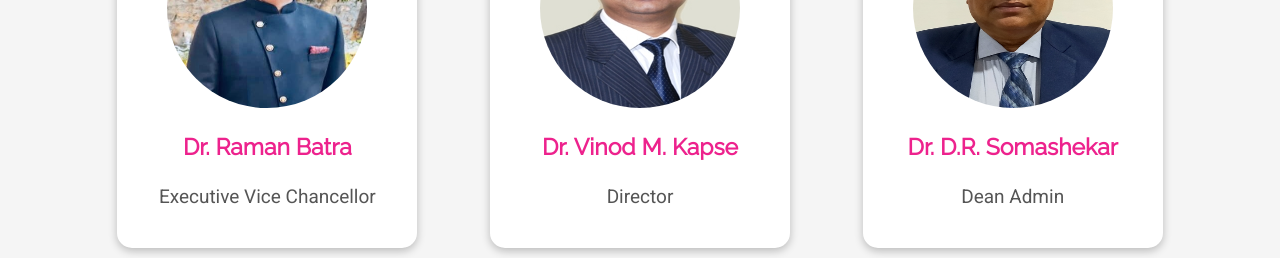
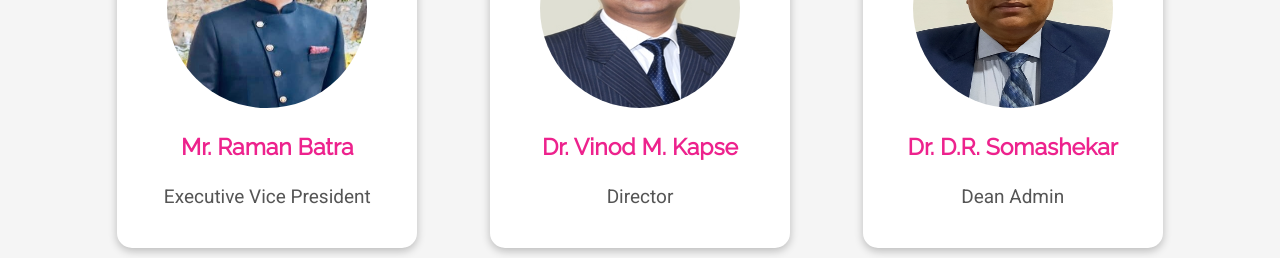
Before and after one commit to AyushVerma2772/nietideas, a React (Create React App) app: page / in a window 1280 px wide. Shown: the part 1960-2218 px from the top of the page. Built offline with nearby package versions, Linux system fonts and the light colour scheme.

Commit message:
Update OurGuest.jsx
change 2

```diff
--- a/src/components/OurGuest.jsx
+++ b/src/components/OurGuest.jsx
@@ -42,7 +42,7 @@ const CardContainer = styled.div`
 const OurGuest = () => {
 
     const guest = [
-        {id: 1, img: a, name: "Dr. Raman Batra", about: "Executive Vice Chancellor"},
+        {id: 1, img: a, name: "Mr. Raman Batra", about: "Executive Vice President"},
         {id: 2, img: b, name: "Dr. Vinod M. Kapse", about: "Director"},
         {id: 3, img: c, name: "Dr. D.R. Somashekar", about: "Dean Admin"},
         {id: 4, img: d, name: "Dr. Chandra Shekhar Yadav", about: "Dean, MCA"},
```
